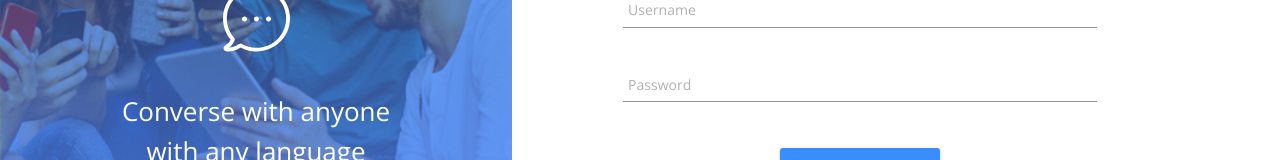
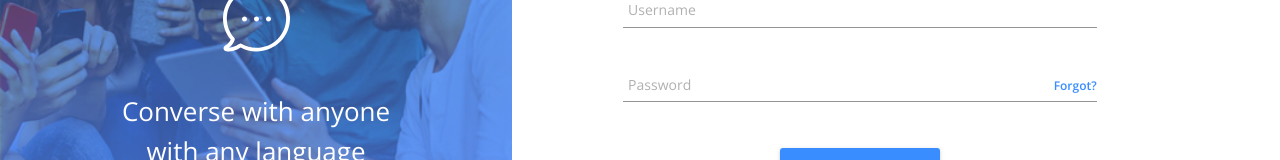
Before and after one commit to ungerecht/96713d, a React (Create React App) app in the folder client/: page /login in a window 1280 px wide. Shown: the part 239-399 px from the top of the page. Built offline with nearby package versions, Linux system fonts and the light colour scheme; no server answers.

Commit message:
Add in forgot input adornment

```diff
--- a/client/src/Login.js
+++ b/client/src/Login.js
@@ -23,7 +23,7 @@ const useStyles = makeStyles((theme) => ({
     },
   },
   form: {
-    marginTop: '54px',
+    marginTop: 54,
     [theme.breakpoints.up('mobile')]: {
       marginLeft: 'auto',
       marginRight: 'auto',
@@ -35,23 +35,28 @@ const useStyles = makeStyles((theme) => ({
   },
   title: {
     fontWeight: 600,
-    fontSize: '26px',
+    fontSize: 26,
     lineHeight: '40px',
-    marginBottom: '40px',
+    marginBottom: 40,
   },
   text: {
     color: theme.palette.secondary.main,
     fontSize: 14,
     fontWeight: 400,
     [theme.breakpoints.up('mobile')]: {
-      marginRight: '10px',
+      marginRight: 10,
     },
     [theme.breakpoints.up('tablet')]: {
-      marginRight: '30px',
+      marginRight: 30,
     },
   },
   button: {
-    marginTop: '20px',
+    marginTop: 20,
+  },
+  forgot: {
+    fontSize: 12,
+    fontWeight: 600,
+    color: theme.palette.primary.main,
   },
 }));
 
@@ -113,6 +118,15 @@ const Login = ({ user, login }) => {
                   aria-label="password"
                   type="password"
                   name="password"
+                  InputProps={{
+                    endAdornment: (
+                      <Link href="" to="" style={{ textDecoration: 'none' }}>
+                        <Typography className={classes.forgot}>
+                          Forgot?
+                        </Typography>
+                      </Link>
+                    ),
+                  }}
                 />
               </FormControl>
             </Grid>
```
